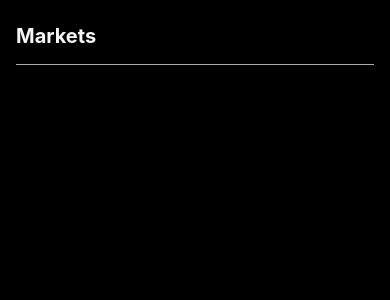
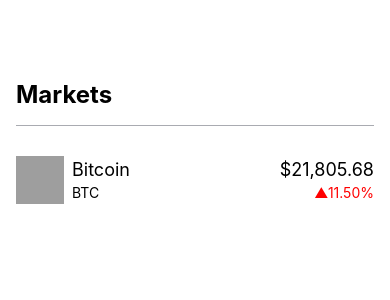
Before and after one commit to mixnuts07/crypto-price-checker, a React Native app: screen / in a window 390 px wide. Shown: the top 300 px of the page. Built offline with nearby package versions, Linux system fonts and the light colour scheme; grey boxes are pictures that could not be loaded.

Commit message:
sampledata

```diff
--- a/App.tsx
+++ b/App.tsx
@@ -1,4 +1,6 @@
 import { StyleSheet, Text, View } from "react-native";
+import ListItem from "./components/ListItem";
+import { SAMPLE_DATA } from "./assets/data/sampleData";
 
 export default function App() {
   return (
@@ -6,7 +8,14 @@
       <View style={styles.titleWrapper}>
         <Text style={styles.largeTitle}>Markets</Text>
       </View>
-      <View style={styles.divider}></View>
+      <View style={styles.divider} />
+      <ListItem
+        name={SAMPLE_DATA[0].name}
+        symbol={SAMPLE_DATA[0].symbol}
+        currentPrice={SAMPLE_DATA[0].currentPrice}
+        priceChange7Days={SAMPLE_DATA[0].priceChange7Days}
+        logoPATH={SAMPLE_DATA[0].logoPATH}
+      />
     </View>
   );
 }
@@ -14,16 +23,15 @@
 const styles = StyleSheet.create({
   container: {
     flex: 1,
-    backgroundColor: "black",
+    backgroundColor: "#fff",
+  },
+  titleWrapper: {
+    marginTop: 80,
+    paddingHorizontal: 16,
   },
   largeTitle: {
-    fontSize: 20,
+    fontSize: 24,
     fontWeight: "bold",
-    color: "whitesmoke",
-  },
-  titleWrapper: {
-    marginTop: 24,
-    paddingHorizontal: 16,
   },
   divider: {
     height: StyleSheet.hairlineWidth,
--- /dev/null
+++ b/assets/data/sampleData.ts
@@ -0,0 +1,16 @@
+export const SAMPLE_DATA = [
+  {
+    name: "Bitcoin",
+    symbol: "BTC",
+    currentPrice: "$21,805.68",
+    priceChange7Days: "▲11.50%",
+    logoPATH: "../images/BTC",
+  },
+  {
+    name: "Ethereum",
+    symbol: "ETH",
+    currentPrice: "$1,241.97",
+    priceChange7Days: "▲16.18%",
+    logoPATH: require("../images/ETH"),
+  },
+];
--- /dev/null
+++ b/components/ListItem.tsx
@@ -0,0 +1,69 @@
+import { View, Text, TouchableOpacity, StyleSheet, Image } from "react-native";
+import React from "react";
+
+const ListItem = ({
+  name,
+  symbol,
+  currentPrice,
+  priceChange7Days,
+  logoPATH,
+}) => {
+  return (
+    <TouchableOpacity>
+      <View style={styles.itemWrapper}>
+        {/* Left Side */}
+        <View style={styles.leftWrapper}>
+          <Image source={logoPATH} style={styles.image} />
+          <View style={styles.titleWrapper}>
+            <Text style={styles.title}>{name}</Text>
+            <Text style={styles.subtitle}>{symbol}</Text>
+          </View>
+        </View>
+        {/* Right Side */}
+        <View style={styles.rightWrapper}>
+          <Text style={styles.title}>{currentPrice}</Text>
+          <Text style={[styles.subtitle, { color: "red" }]}>
+            {priceChange7Days}
+          </Text>
+        </View>
+      </View>
+    </TouchableOpacity>
+  );
+};
+
+const styles = StyleSheet.create({
+  itemWrapper: {
+    paddingHorizontal: 16,
+    marginTop: 30,
+    flexDirection: "row",
+    justifyContent: "space-between",
+    alignItems: "center",
+  },
+  leftWrapper: {
+    flexDirection: "row",
+    alignItems: "center",
+  },
+  image: {
+    height: 48,
+    width: 48,
+    resizeMode: "cover",
+    backgroundColor: "green",
+  },
+  rightWrapper: {
+    alignItems: "flex-end",
+  },
+  titleWrapper: {
+    marginLeft: 8,
+  },
+  title: {
+    fontSize: 18,
+    // color: "whitesmoke",
+  },
+  subtitle: {
+    fontSize: 14,
+    marginTop: 4,
+    // color: "#A9ABB1",
+  },
+});
+
+export default ListItem;
```
Also changed, not shown: assets/images/BTC.png (added), assets/images/ETH.png (added).
